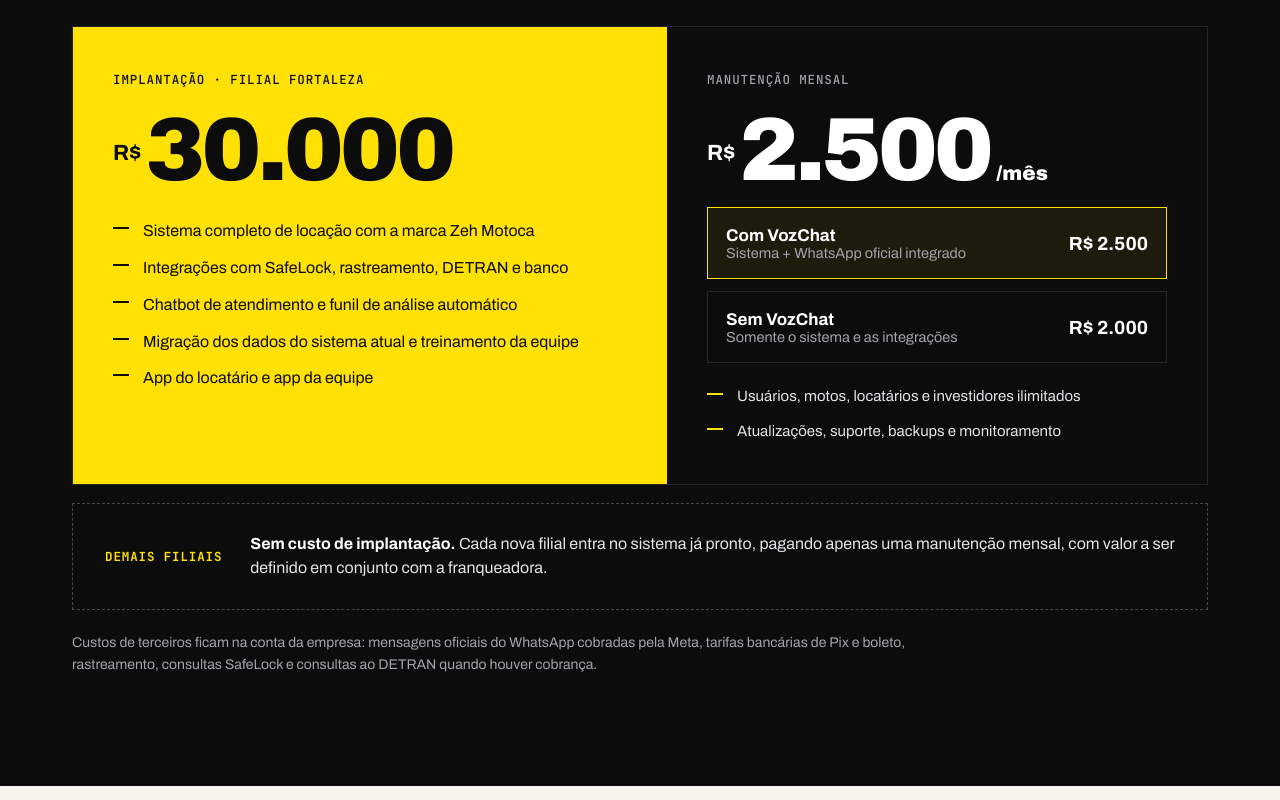
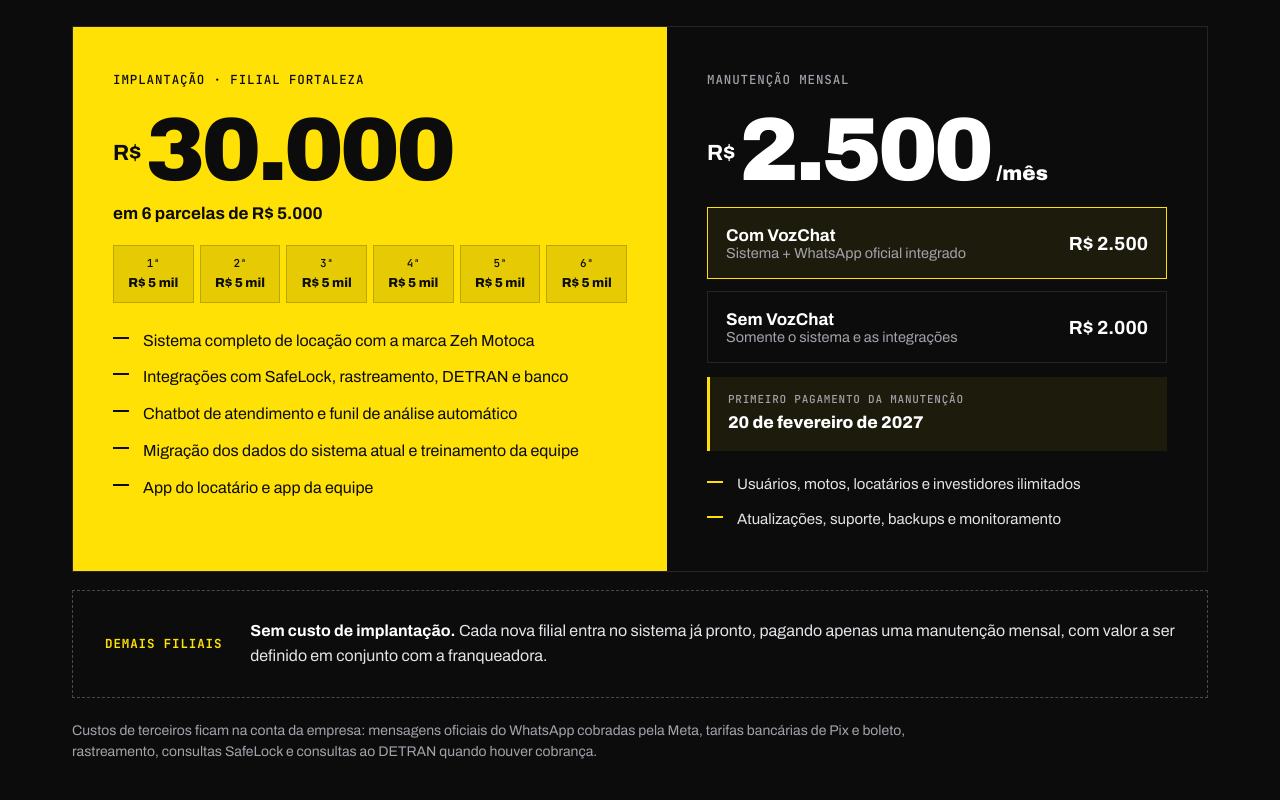
Before and after one commit to pedcastr/proposta-zehmotoca, a plain HTML site: page index.html in a window 1280 px wide. Shown: the part 11200-12000 px from the top of the page. Drawn offline with Linux system fonts and the light colour scheme; animation ran at ten frames a second.

Commit message:
Implantação em 6 parcelas e manutenção a partir de 20/02/2027
Co-Authored-By: Claude Opus 5.5 <noreply@anthropic.com>
Claude-Session: https://claude.ai/code/session_01D3JzwrjtoHB6kov5djt4AA

```diff
--- a/index.html
+++ b/index.html
@@ -339,6 +339,12 @@ h3{font-weight:850}
 .amount{font-size:clamp(54px,7vw,96px);font-weight:900;line-height:1;margin:14px 0 6px;letter-spacing:-.04em;font-stretch:112%}
 .amount small{font-size:22px;letter-spacing:0;font-weight:700;vertical-align:.9em;margin-right:4px}
 .amount .per{font-size:20px;vertical-align:baseline;margin-left:6px;letter-spacing:0}
+.parc-t{font-weight:700;font-size:17px}
+.parc6{display:grid;grid-template-columns:repeat(6,minmax(0,1fr));gap:6px;margin:18px 0 26px}
+.parc6 div{background:rgba(0,0,0,.1);box-shadow:inset 0 0 0 1px rgba(0,0,0,.18);padding:10px 2px;text-align:center;font-size:13px;font-weight:800}
+.parc6 small{display:block;font-family:var(--mono);font-weight:500;font-size:11px}
+.date{margin-top:14px;padding:14px 18px;border-left:3px solid var(--y);background:rgba(255,225,5,.07);font-weight:800;font-size:17px}
+.date small{display:block;font-family:var(--mono);font-size:11px;letter-spacing:.07em;color:var(--mutd);font-weight:500;margin-bottom:2px}
 .price.main .ticks li{color:#0c0c0d}
 .price.main .ticks li::before{background:#0c0c0d}
 .plan{display:flex;width:100%;justify-content:space-between;align-items:center;gap:12px;text-align:left;min-height:72px;margin-top:12px;padding:14px 18px;border:1.5px solid var(--line);background:transparent;color:#fff;font-family:inherit;font-size:14.5px;cursor:pointer;transition:border-color .2s,background .2s}
@@ -398,6 +404,7 @@ footer .wrap{display:flex;justify-content:space-between;gap:16px;flex-wrap:wrap}
  .steps{grid-template-columns:1fr 1fr}
  .cards,.groups,.mods{grid-template-columns:1fr}
  .teaser{padding:20px}
+ .parc6{grid-template-columns:repeat(3,minmax(0,1fr))}
  .group:nth-child(2n){padding-left:0;border-left:0}
  .price{padding:28px 22px}
  .filial{grid-template-columns:1fr;gap:10px;padding:22px}
@@ -819,6 +826,8 @@ footer .wrap{display:flex;justify-content:space-between;gap:16px;flex-wrap:wrap}
       <div class="price main">
         <span class="kk">Implantação · Filial Fortaleza</span>
         <div class="amount"><small>R$</small>30.000</div>
+        <p class="parc-t">em 6 parcelas de R$ 5.000</p>
+        <div class="parc6"><div><small>1ª</small>R$ 5 mil</div><div><small>2ª</small>R$ 5 mil</div><div><small>3ª</small>R$ 5 mil</div><div><small>4ª</small>R$ 5 mil</div><div><small>5ª</small>R$ 5 mil</div><div><small>6ª</small>R$ 5 mil</div></div>
         <ul class="ticks">
           <li>Sistema completo de locação com a marca Zeh Motoca</li>
           <li>Integrações com SafeLock, rastreamento, DETRAN e banco</li>
@@ -832,6 +841,7 @@ footer .wrap{display:flex;justify-content:space-between;gap:16px;flex-wrap:wrap}
         <div class="amount"><small>R$</small><span id="mens">2.500</span><span class="per">/mês</span></div>
         <button class="plan on" type="button" data-v="2.500"><span><b>Com VozChat</b><span>Sistema + WhatsApp oficial integrado</span></span><strong>R$ 2.500</strong></button>
         <button class="plan" type="button" data-v="2.000"><span><b>Sem VozChat</b><span>Somente o sistema e as integrações</span></span><strong>R$ 2.000</strong></button>
+        <div class="date"><small>PRIMEIRO PAGAMENTO DA MANUTENÇÃO</small>20 de fevereiro de 2027</div>
         <ul class="ticks" style="margin-top:22px;font-size:15px">
           <li>Usuários, motos, locatários e investidores ilimitados</li>
           <li>Atualizações, suporte, backups e monitoramento</li>
```
